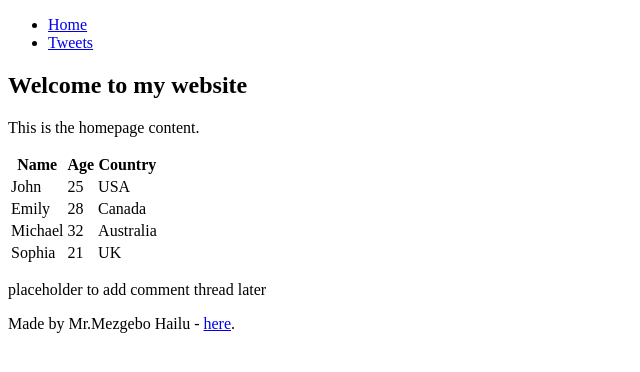
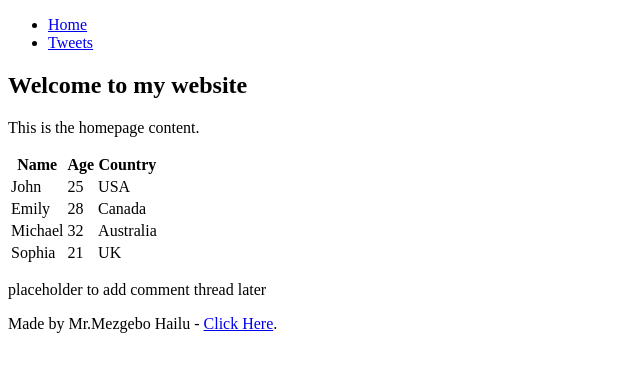
Before and after one commit to MezgeboH/My_First_Portfolio, a plain HTML site: page html_basic/index.html in a window 1280 px wide. Shown: the full height of the page, 0-640 px from the left. Drawn offline with Linux system fonts and the light colour scheme.

Commit message:
Updates on the footer

```diff
--- a/html_basic/index.html
+++ b/html_basic/index.html
@@ -57,7 +57,7 @@
     </main>
 
     <footer>
-        <p>Made by Mr.Mezgebo Hailu - <a href="https://sites.google.com/view/mezgebohailu" target="_blank">here</a>.</p>
+        <p>Made by Mr.Mezgebo Hailu - <a href="https://sites.google.com/view/mezgebohailu"> Click Here</a>.</p>
     </footer>
 </body>
 </html>
```
